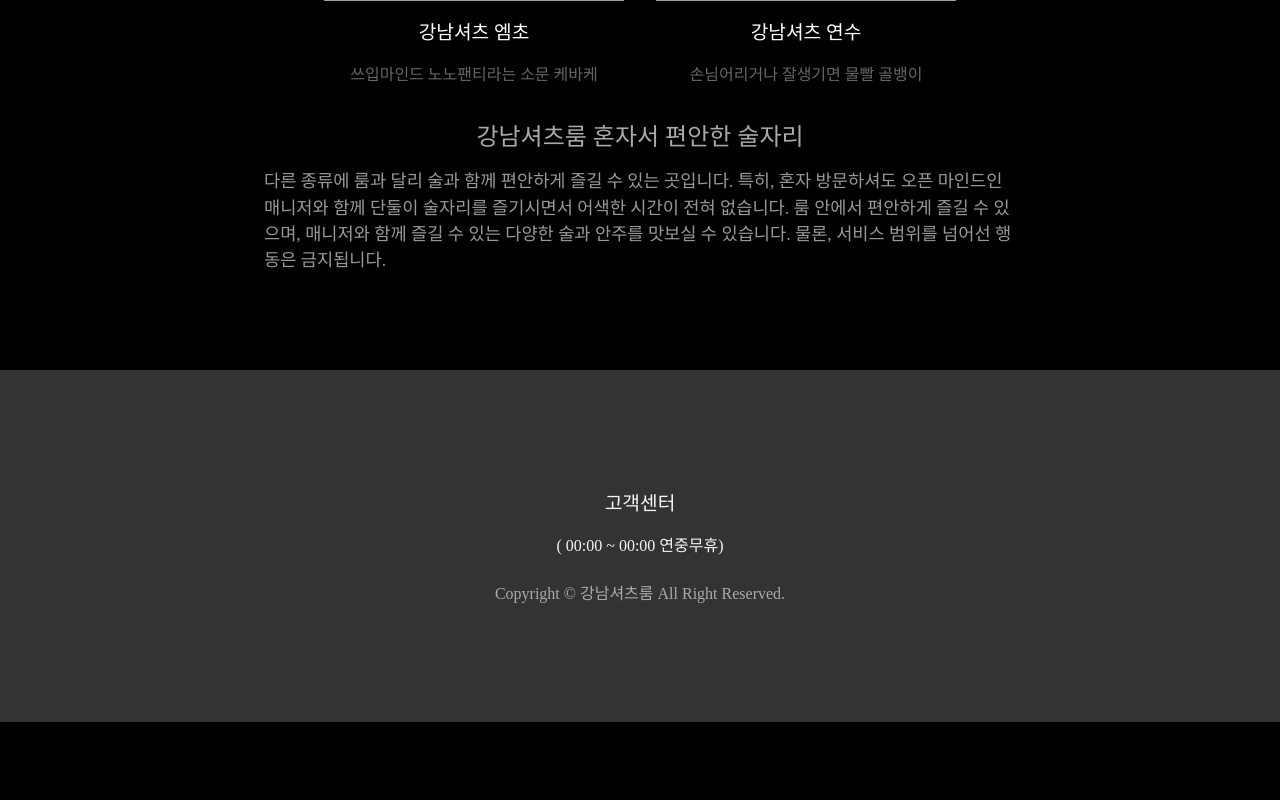
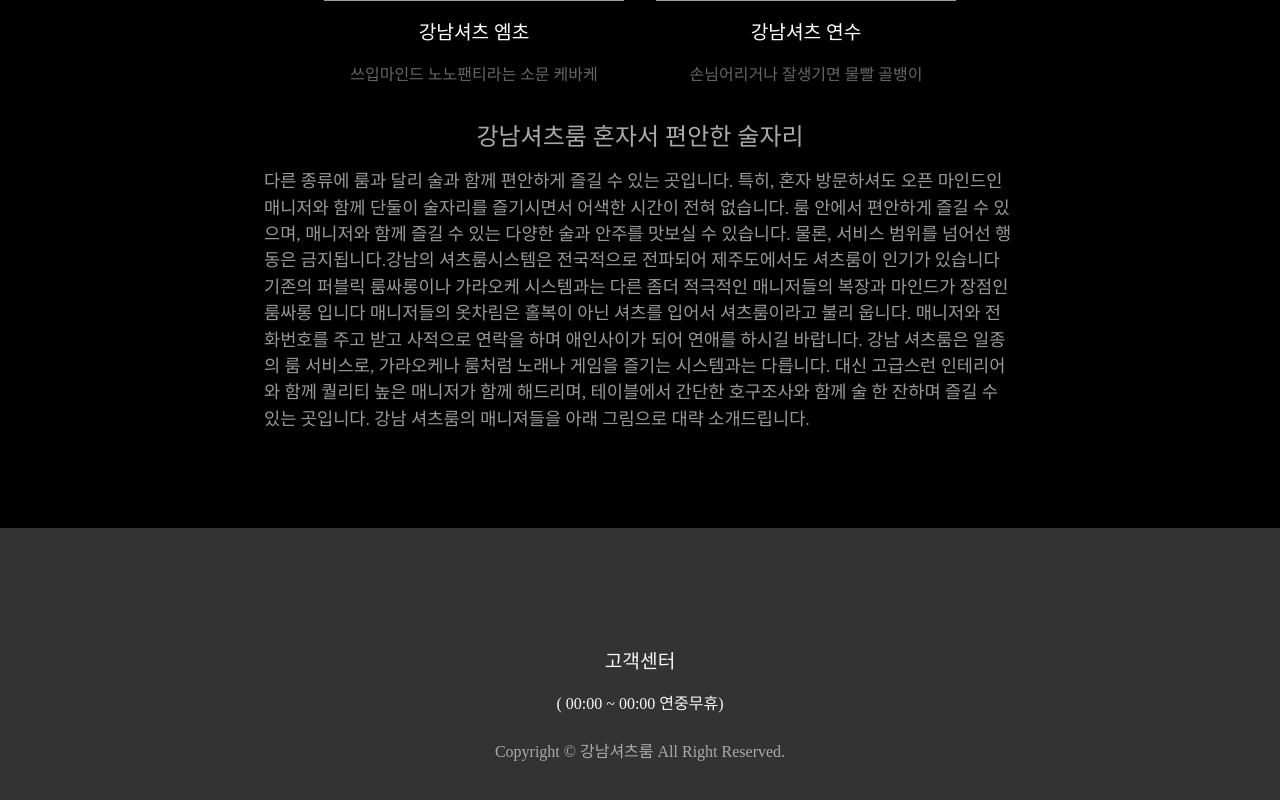
Before and after one commit to azerckid/kangnam-shirts, a Next.js app: page / in a window 1280 px wide. Shown: the part 1239-2039 px from the top of the page. Before the commit the page ends 1961 px from the top, so only its background shows below. Built offline with nearby package versions, Linux system fonts and the light colour scheme; grey boxes are pictures that could not be loaded; a web font is replaced by a local one.

Commit message:
fix contents more than 256 words

```diff
--- a/pages/index.js
+++ b/pages/index.js
@@ -154,7 +154,17 @@ export default function Home() {
             특히, 혼자 방문하셔도 오픈 마인드인 매니저와 함께 단둘이 술자리를
             즐기시면서 어색한 시간이 전혀 없습니다. 룸 안에서 편안하게 즐길 수
             있으며, 매니저와 함께 즐길 수 있는 다양한 술과 안주를 맛보실 수
-            있습니다. 물론, 서비스 범위를 넘어선 행동은 금지됩니다.
+            있습니다. 물론, 서비스 범위를 넘어선 행동은 금지됩니다.강남의
+            셔츠룸시스템은 전국적으로 전파되어 제주도에서도 셔츠룸이 인기가
+            있습니다 기존의 퍼블릭 룸싸롱이나 가라오케 시스템과는 다른 좀더
+            적극적인 매니저들의 복장과 마인드가 장점인 룸싸롱 입니다 매니저들의
+            옷차림은 홀복이 아닌 셔츠를 입어서 셔츠룸이라고 불리 웁니다.
+            매니저와 전화번호를 주고 받고 사적으로 연락을 하며 애인사이가 되어
+            연애를 하시길 바랍니다. 강남 셔츠룸은 일종의 룸 서비스로, 가라오케나
+            룸처럼 노래나 게임을 즐기는 시스템과는 다릅니다. 대신 고급스런
+            인테리어와 함께 퀄리티 높은 매니저가 함께 해드리며, 테이블에서
+            간단한 호구조사와 함께 술 한 잔하며 즐길 수 있는 곳입니다. 강남
+            셔츠룸의 매니져들을 아래 그림으로 대략 소개드립니다.
           </p>
         </Introduction>
       </Center>
```
